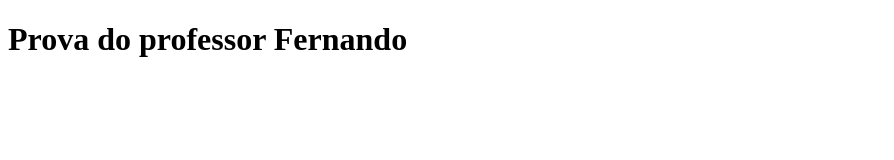
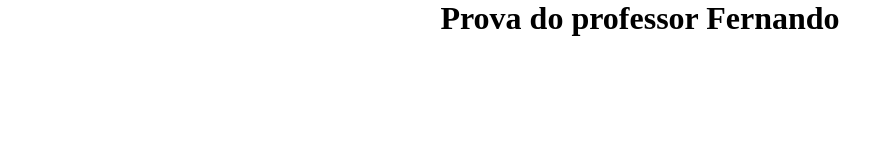
Before and after one commit to ArthurSGO/ReleaseTeste, a plain HTML site: page index.html in a window 1280 px wide. Shown: the whole page, without its empty margins (0-894 px from the left). Drawn offline with Linux system fonts and the light colour scheme.

Commit message:
Ligar estilos

```diff
--- a/index.html
+++ b/index.html
@@ -3,7 +3,8 @@
 <head>
     <meta charset="UTF-8">
     <meta name="viewport" content="width=device-width, initial-scale=1.0">
-    <title>Document</title>
+    <link rel="stylesheet" href="styles.css">
+    <title>Prova DevOps</title>
 </head>
 <body>
     <div class="container">
```
